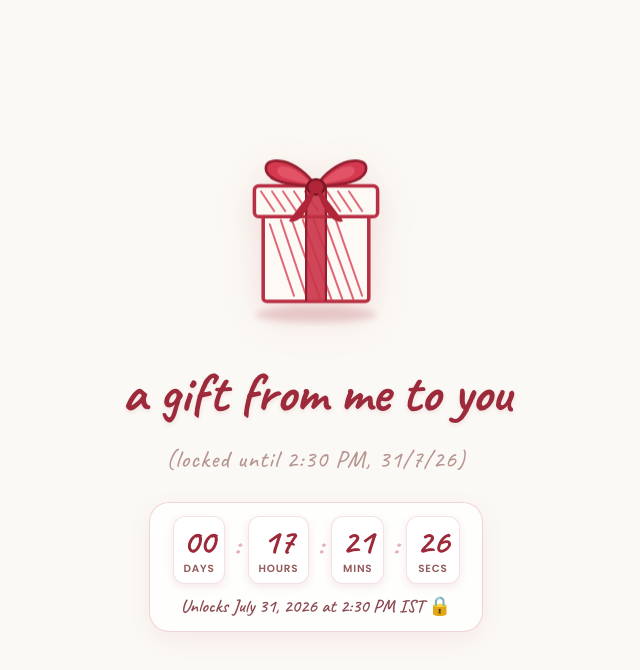
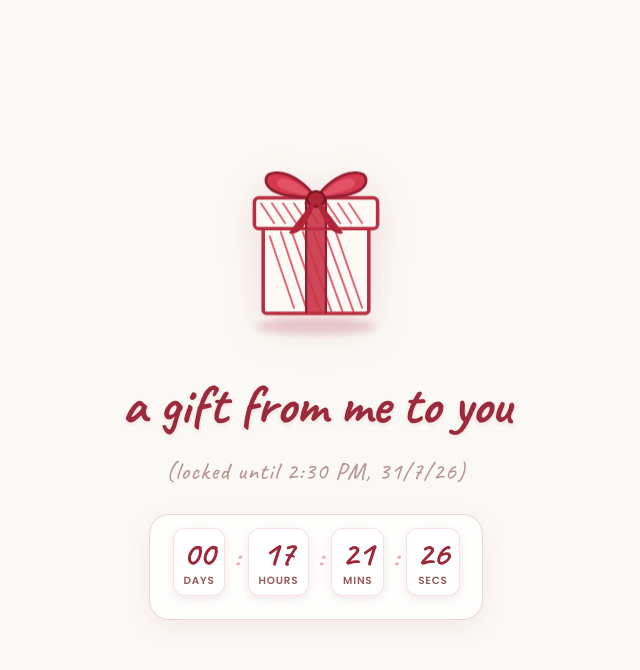
Before and after one commit to jeehank/sorrywebsite.github.io, a website: page index.html in a window 1280 px wide. Shown: the whole page, without its empty margins (324-964 px from the left). Drawn offline with Linux system fonts and the light colour scheme; a web font is replaced by a local one.

Commit message:
small text change

```diff
--- a/index.html
+++ b/index.html
@@ -103,7 +103,7 @@
               <span class="timer-label">Secs</span>
             </div>
           </div>
-          <p class="countdown-target-note">Unlocks July 31, 2026 at 2:30 PM IST 🔒</p>
+          <p class="countdown-target-note"></p>
         </div>
 
         <!-- Lock Warning Message -->
```
